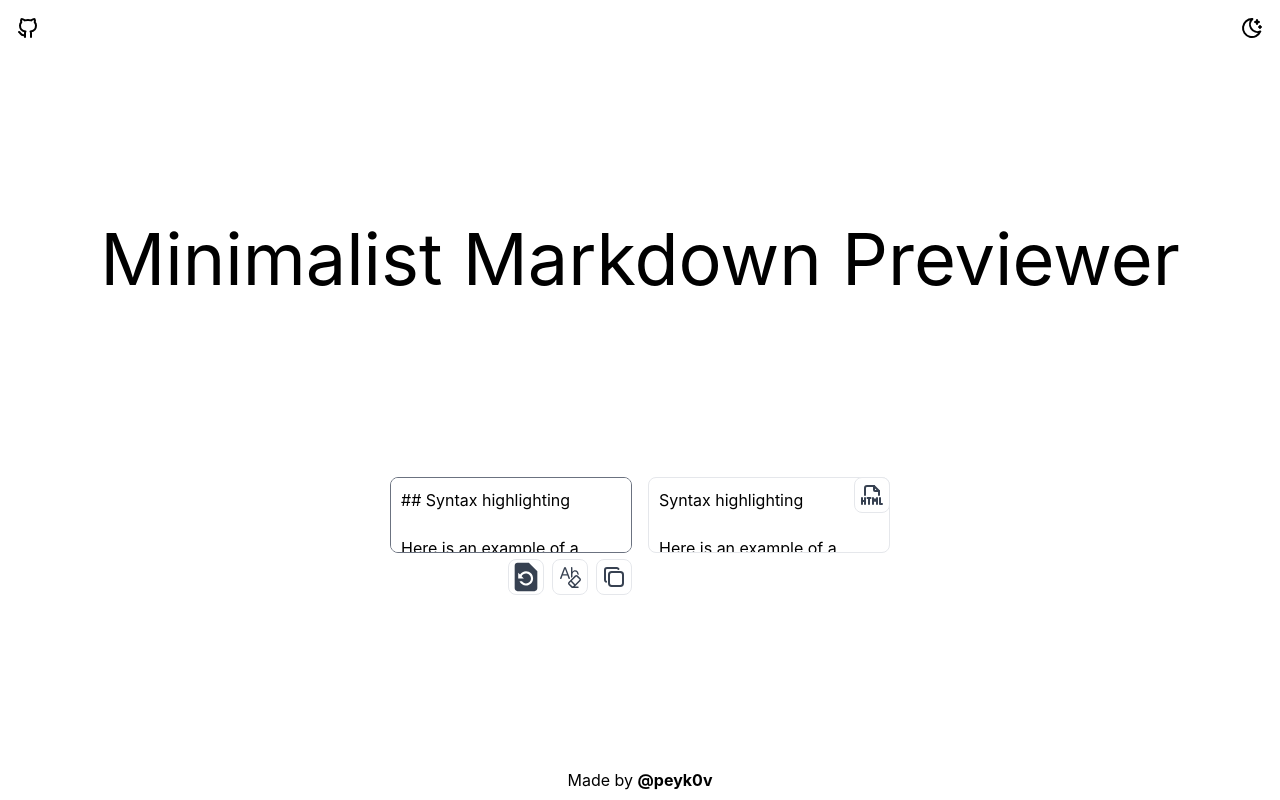
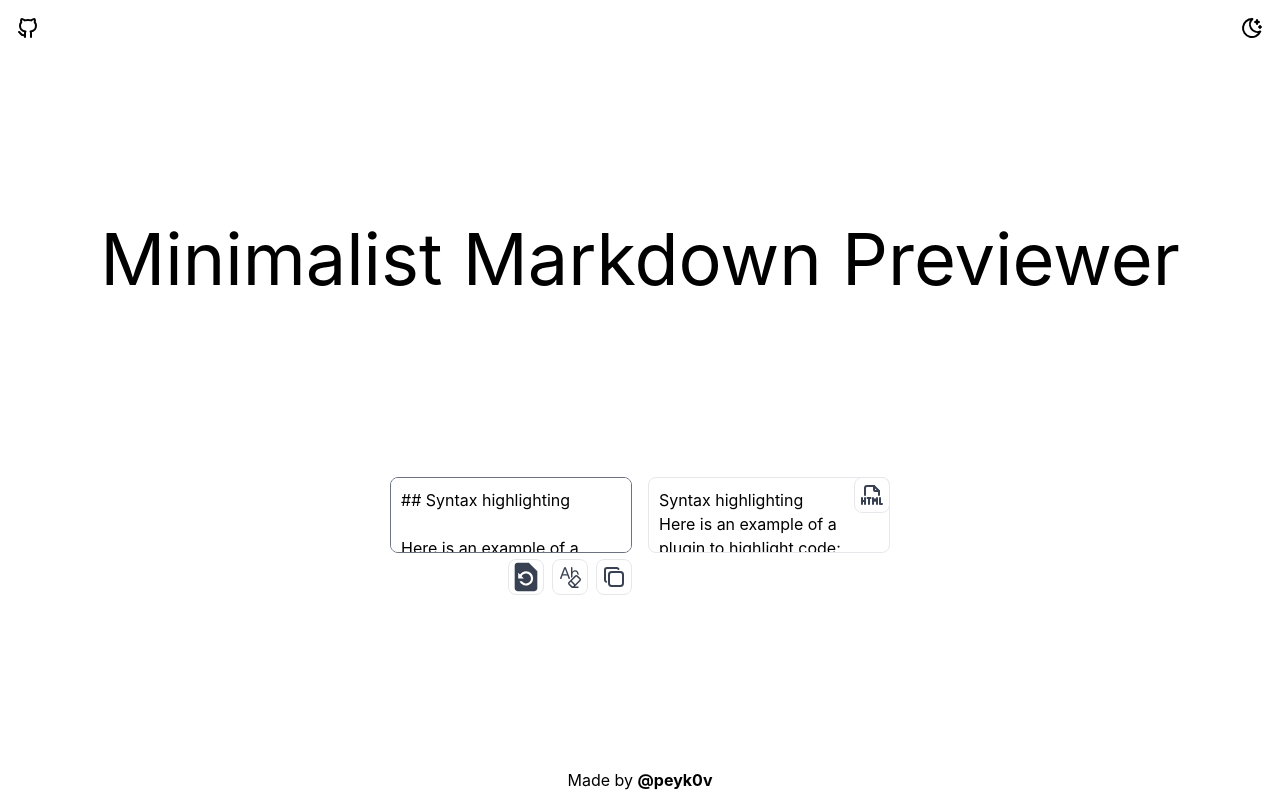
Before and after one commit to NPeykov/minimalist-epuber, a React (Create React App) app: page / in a window 1280 px wide. Built offline with nearby package versions, Linux system fonts and the light colour scheme; a web font is replaced by a local one.

Commit message:
working without spaces & multiple line braks

```diff
--- a/package.json
+++ b/package.json
@@ -16,6 +16,7 @@
     "react-scripts": "5.0.1",
     "react-syntax-highlighter": "^15.5.0",
     "rehype-katex": "^7.0.0",
+    "rehype-raw": "^7.0.0",
     "remark-breaks": "^4.0.0",
     "remark-gfm": "^4.0.0",
     "remark-math": "^6.0.0",
--- a/src/components/PreviewPanel.tsx
+++ b/src/components/PreviewPanel.tsx
@@ -10,6 +10,7 @@ import remarkMath from 'remark-math'
 import 'katex/dist/katex.min.css'
 import rehypeKatex from 'rehype-katex'
 import PreviewButtons from './PreviewButtons'
+import rehypeRaw from 'rehype-raw'
 
 const PreviewPanel = ({
   text,
@@ -18,23 +19,29 @@ const PreviewPanel = ({
   text: string
   isDarkMode: boolean
 }) => {
-  const SPACE_REGEX = /(?<!#+) /gm
-  const LINE_BREAK_REGEX = /(?<!`)\n(?!(?:`+|$))/g
+  // const SPACE_REGEX = /(?<!#+) /gm
+  // const LINE_BREAK_REGEX = /(?<!`)\n(?!(?:`+|$))/g
 
-  const processedText = text
-    .replace(SPACE_REGEX, '\u200b ')
-    .replace(LINE_BREAK_REGEX, '\u200b\n')
+  // const SPACE_REGEX = /(?<!`|[*]) (?![*]|`)/gm
+  // const LINE_BREAK_REGEX = /(?<!`|[*])\n(?![*]|`)/g
+
+  // const processedText = text
+  //   .replace(SPACE_REGEX, '\u200b ')
+  //   .replace(LINE_BREAK_REGEX, '\u200b\n')
+
+  const processedText = text.replace(/ /gi, ' ')
+  // .replace(/\n/g, '<br/>')
 
   return (
     <div className="relative">
       <div className="overflow-y-scroll overflow-x-hidden absolute w-full h-full p-2.5 font-mono text-zinc-900 dark:text-zinc-100 border border-orange-400 rounded-lg dark:bg-zinc-900 bg-zinc-50">
         <Markdown
-          className="react-markdown-text break-normal prose prose-invert prose-img:rounded-xl prose-a:text-blue-500 prose-pre:bg-transparent prose-pre:p-1 prose-code:bg-zinc-200 dark:prose-code:bg-[#282C34] prose-h1:text-zinc-900 prose-h2:text-zinc-900 prose-h3:text-zinc-900 prose-h4:text-zinc-900 dark:prose-h1:text-zinc-100 dark:prose-h2:text-zinc-100 dark:prose-h3:text-zinc-100 dark:prose-h4:text-zinc-100 font-mono text-zinc-900 dark:text-zinc-100"
+          className="react-markdown-text break-normal prose prose-invert prose-img:rounded-xl prose-a:text-blue-500 prose-pre:bg-transparent prose-pre:p-1 prose-code:bg-zinc-200 dark:prose-code:bg-[#282C34] prose-h1:text-4xl prose-h2:text-3xl prose-h3:text-2xl prose-h4:text-xl prose-h5:text-xl prose-h6:text-xl prose-h1:text-zinc-900 prose-h2:text-zinc-900 prose-h3:text-zinc-900 prose-h4:text-zinc-900 dark:prose-h1:text-zinc-100 dark:prose-h2:text-zinc-100 dark:prose-h3:text-zinc-100 dark:prose-h4:text-zinc-100 font-mono text-zinc-900 dark:text-zinc-100"
           children={processedText}
           remarkPlugins={[remarkGfm, remarkBreaks, remarkMath]}
-          rehypePlugins={[rehypeKatex]}
+          rehypePlugins={[rehypeKatex, rehypeRaw as any]}
           key={text}
-          remarkRehypeOptions={{ allowDangerousHtml: false }}
+          remarkRehypeOptions={{ allowDangerousHtml: true }}
           components={{
             code(props) {
               const { children, className, node, ...rest } = props
--- a/src/index.css
+++ b/src/index.css
@@ -24,8 +24,18 @@ code {
 .prose h5,
 .prose h6,
 .prose p {
-  margin-bottom: 0;
-  margin-top: 0;
+  /* margin-bottom: 0; */
+  /* margin-top: 0; */
+  white-space: pre-line;
+}
+
+.prose p {
+  white-space: pre-line;
+}
+
+.prose table {
+  text-align: center;
+  width: auto;
 }
 
 .prose pre {
```
Also changed, not shown: 1 other file (tests, documents, lock files or other folders).
